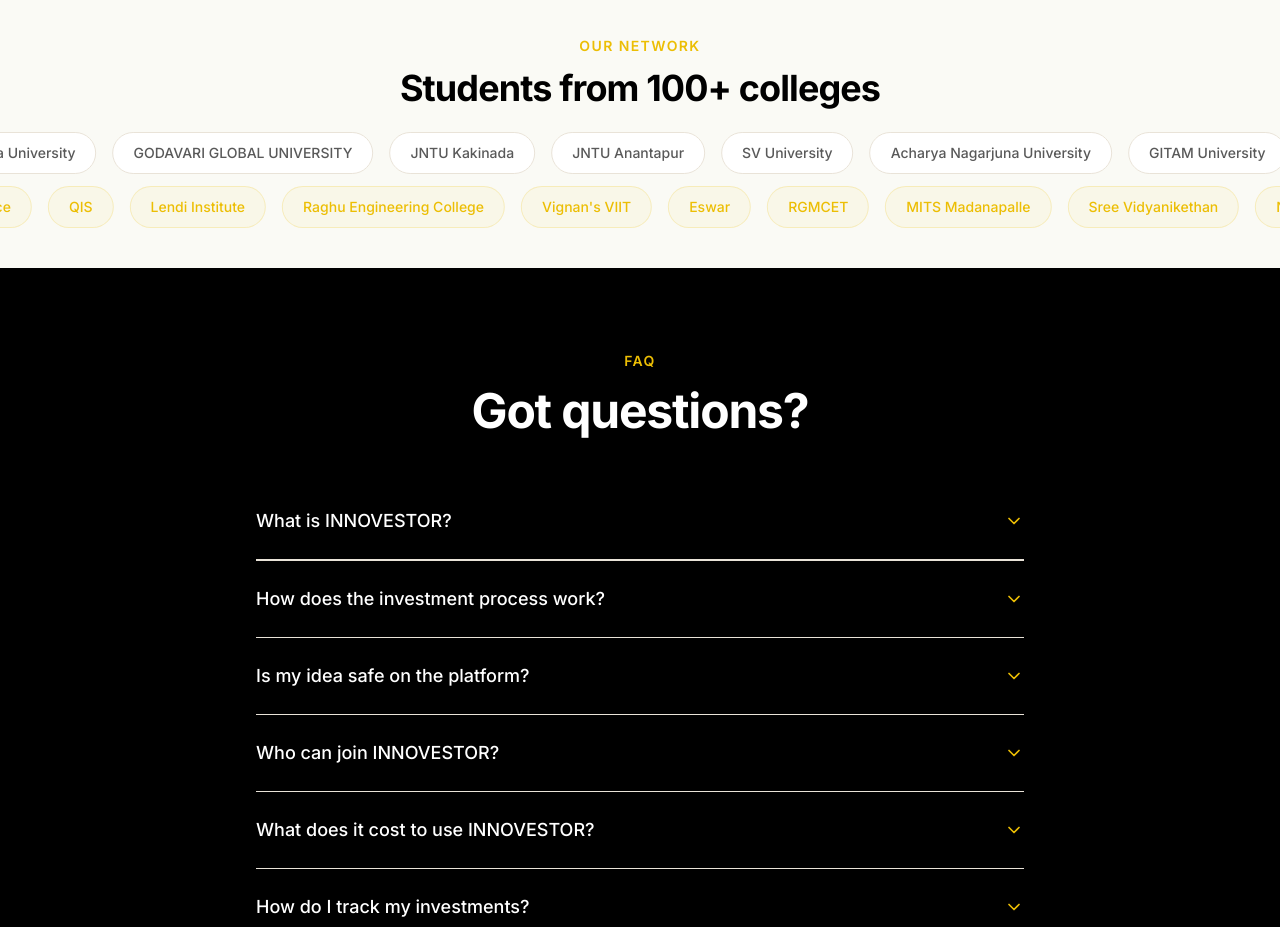
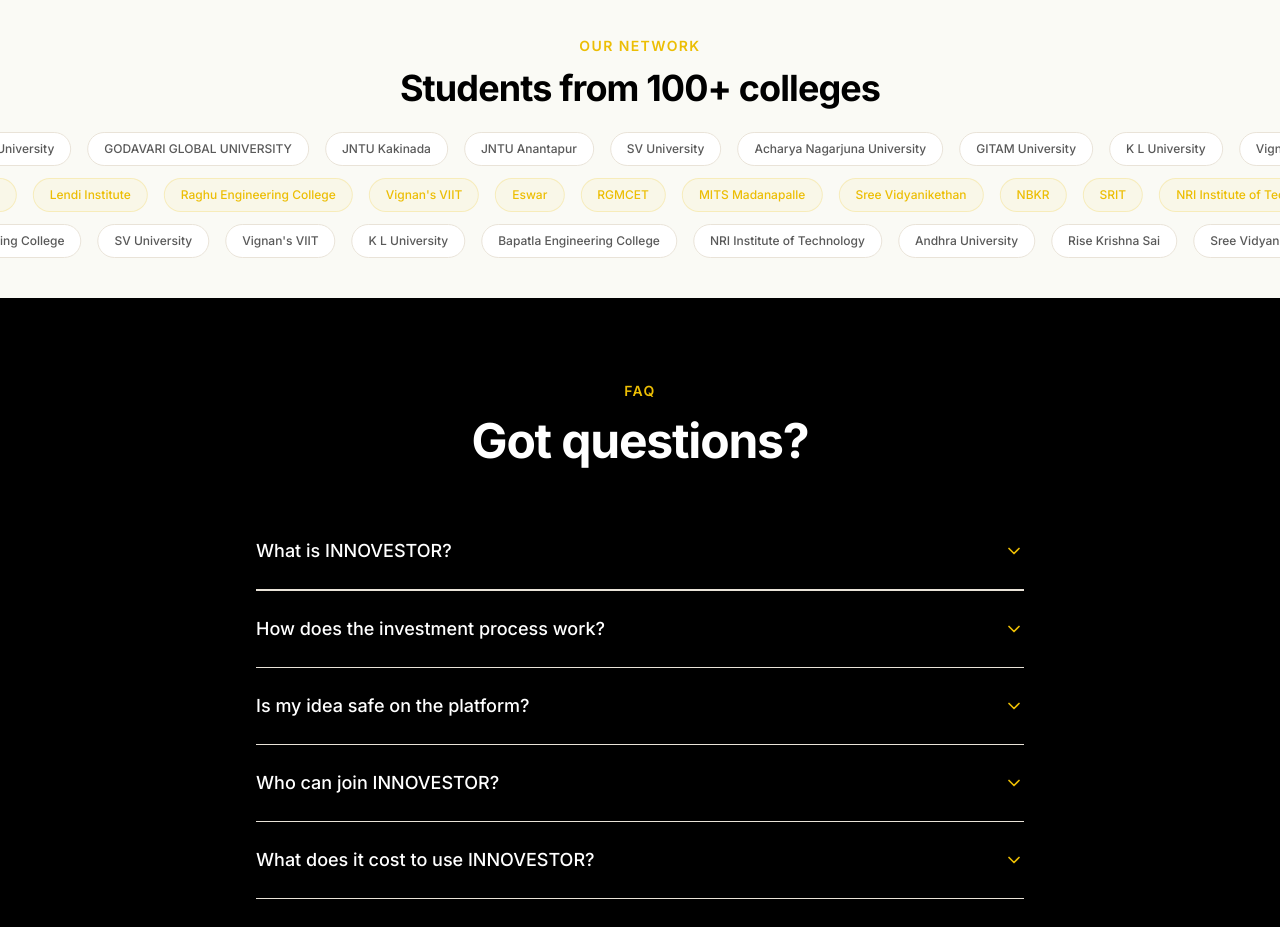
Before and after one commit to eswarorsu/happy-helper, a React (Vite) app: page / in a window 1280 px wide. Shown: the part 4860-5787 px from the top of the page. Built offline with nearby package versions, Linux system fonts and the light colour scheme; no server answers.

Commit message:
feat: Add authentication page with login/registration and a landing page.

```diff
--- a/src/pages/Auth.tsx
+++ b/src/pages/Auth.tsx
@@ -291,6 +291,7 @@
 
       if (profile) {
         console.log("✅ Profile found, redirecting to dashboard");
+        toast({ title: "User exists", description: "Logging you in directly..." });
         if ((profile as { is_admin?: boolean }).is_admin) {
           navigate("/admin-innovestor");
         } else {
@@ -298,6 +299,7 @@
         }
       } else {
         console.log("⚠️ No profile found, redirecting to profile setup");
+        toast({ title: "New user detected", description: "Let's set up your account profile." });
         const { data: { session } } = await supabase.auth.getSession();
         const userType = session?.user?.user_metadata?.user_type || 'choose';
         navigate(`/profile-setup?type=${userType}`);
--- a/src/pages/Landing.tsx
+++ b/src/pages/Landing.tsx
@@ -946,18 +946,27 @@
         </div>
 
         {/* Row 1 */}
-        <div className="flex animate-marquee hover:[animation-play-state:paused] mb-3">
+        <div className="flex animate-marquee hover:[animation-play-state:paused] mb-2 sm:mb-3">
           {[...colleges, ...colleges].map((college, i) => (
-            <span key={i} className="shrink-0 mx-2 px-5 py-2.5 rounded-full text-sm font-medium whitespace-nowrap border border-border text-muted-foreground bg-white transition-colors hover:border-brand-yellow hover:bg-brand-yellow/10">
+            <span key={`r1-${i}`} className="shrink-0 mx-1 sm:mx-2 px-3 sm:px-4 py-1.5 sm:py-2 rounded-full text-xs font-medium whitespace-nowrap border border-border text-muted-foreground bg-white transition-colors hover:border-brand-yellow hover:bg-brand-yellow/10">
               {college}
             </span>
           ))}
         </div>
 
         {/* Row 2 */}
-        <div className="flex animate-marquee-reverse hover:[animation-play-state:paused]">
+        <div className="flex animate-marquee-reverse hover:[animation-play-state:paused] mb-2 sm:mb-3">
           {[...colleges].reverse().concat([...colleges].reverse()).map((college, i) => (
-            <span key={i} className="shrink-0 mx-2 px-5 py-2.5 rounded-full text-sm font-medium whitespace-nowrap border border-brand-yellow/20 text-brand-yellow bg-brand-yellow/5 transition-colors hover:bg-brand-yellow/10">
+            <span key={`r2-${i}`} className="shrink-0 mx-1 sm:mx-2 px-3 sm:px-4 py-1.5 sm:py-2 rounded-full text-xs font-medium whitespace-nowrap border border-brand-yellow/20 text-brand-yellow bg-brand-yellow/5 transition-colors hover:bg-brand-yellow/10">
+              {college}
+            </span>
+          ))}
+        </div>
+
+        {/* Row 3 */}
+        <div className="flex animate-marquee hover:[animation-play-state:paused]" style={{ animationDuration: '40s' }}>
+          {[...colleges].sort(() => Math.random() - 0.5).concat([...colleges]).map((college, i) => (
+            <span key={`r3-${i}`} className="shrink-0 mx-1 sm:mx-2 px-3 sm:px-4 py-1.5 sm:py-2 rounded-full text-xs font-medium whitespace-nowrap border border-border text-muted-foreground bg-white transition-colors hover:border-brand-yellow hover:bg-brand-yellow/10">
               {college}
             </span>
           ))}
```
